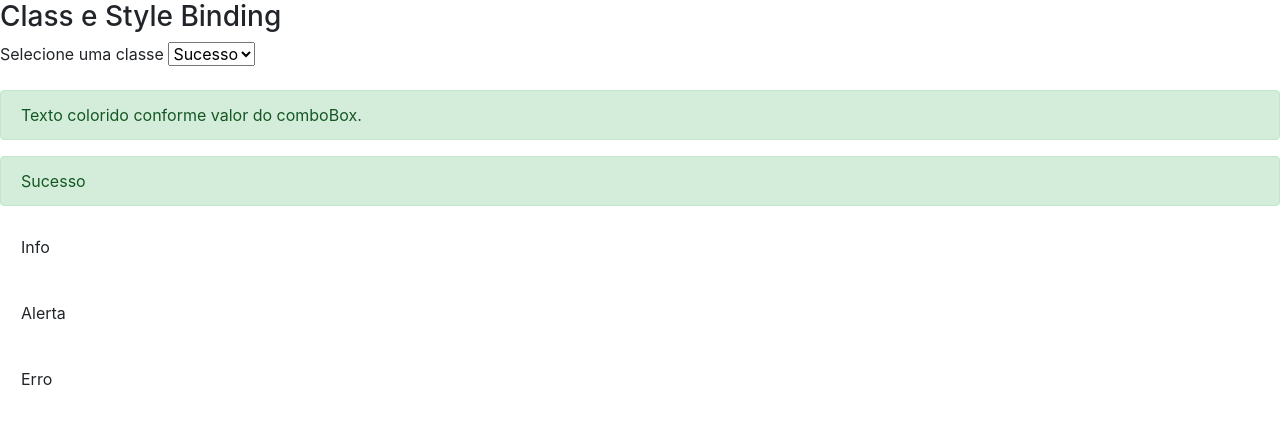
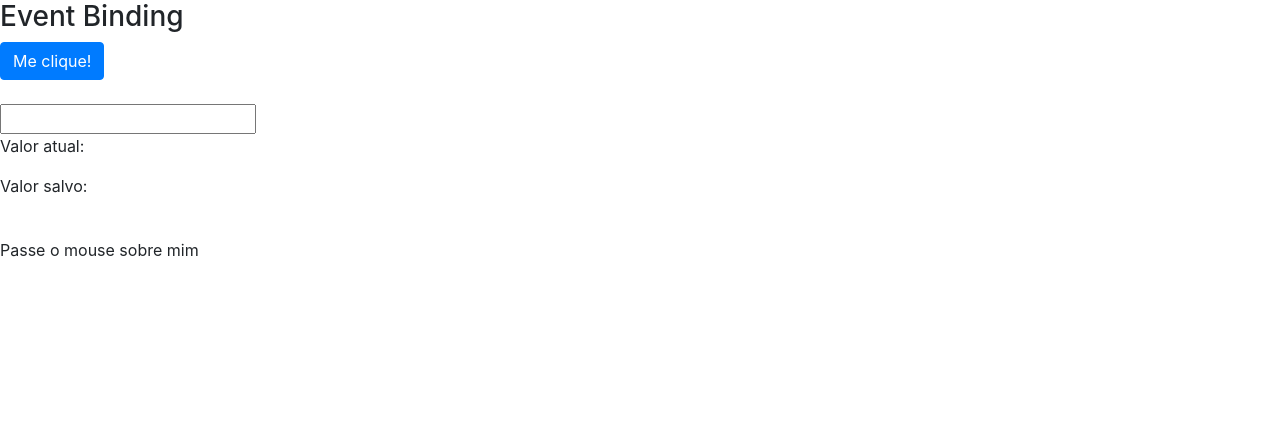
Before and after one commit to saulogrego/curso-angular, an Angular app in the folder data-binding/: page / in a window 1280 px wide. Shown: the top 424 px of the page. Built offline with nearby package versions, Linux system fonts and the light colour scheme.

Commit message:
Event Binding

```diff
--- a/data-binding/src/app/data-binding/data-binding.component.css
+++ b/data-binding/src/app/data-binding/data-binding.component.css
@@ -0,0 +1,4 @@
+.highlight{
+    background-color: yellow;
+    font-weight: bold;
+}
--- a/data-binding/src/app/data-binding/data-binding.component.html
+++ b/data-binding/src/app/data-binding/data-binding.component.html
@@ -1,4 +1,4 @@
-<section class="property-binding">
+<!--section class="property-binding">
 
   <!--article>
     <h3>Interpolation / Interpolação</h3>
@@ -15,7 +15,7 @@
     <img bind-src="urlImagem">
   </article-->
 
-  <article>
+  <!--article>
     <h3>Class e Style Binding</h3>
     <div>
       Selecione uma classe
@@ -28,7 +28,7 @@
       <br><br>
 
       <!-- class binding -->
-      <div class="alert {{ classe.value }}" role="alert">
+      <!--div class="alert {{ classe.value }}" role="alert">
         Texto colorido conforme valor do comboBox.
       </div>
 
@@ -46,9 +46,35 @@
       </div>
 
       <!-- style binding -->
-      <div class="alert alert-danger" role="alert" [style.display]="classe.value == 'alert-danger' ? 'block' : 'none'">
+      <!--div class="alert alert-danger" role="alert" [style.display]="classe.value == 'alert-danger' ? 'block' : 'none'">
           Este texto somente aparece em caso de erro.
       </div>
     </div>
   </article>
+</section-->
+
+<section class="event-binding">
+  <article>
+    <h3>Event Binding</h3>
+    <div>
+      <button (click)="botaoClicado()" class="btn btn-primary">
+        Me clique!
+      </button>
+      <br><br>
+      <input type="text" #campoInput
+        (keyup)="onKeyUp($event)"
+        (keyup.enter)="salvarValor($event.target.value)"
+        (blur)="salvarValor(campoInput.value)"/>
+
+      <p>Valor atual: {{ valorAtual }}</p>
+      <p>Valor salvo: {{ valorSalvo }}</p>
+
+      <br>
+      <span [class.highlight]="isMouseOver"
+        (mouseover)="onMouseOverOut()"
+        (mouseout)="onMouseOverOut()">
+        Passe o mouse sobre mim
+      </span>
+    </div>
+  </article>
 </section>
--- a/data-binding/src/app/data-binding/data-binding.component.ts
+++ b/data-binding/src/app/data-binding/data-binding.component.ts
@@ -10,6 +10,9 @@
   url: string = "http://loiane.com";
   cursoAngular: boolean = true;
   urlImagem = "http://lorempixel.com/400/200/nature";
+  valorAtual: string = '';
+  valorSalvo: string= '';
+  isMouseOver: boolean = false;
 
   getValor(){
     return 1;
@@ -19,6 +22,22 @@
     return true;
   }
 
+  botaoClicado(){
+    alert('Botão clicado');
+  }
+
+  onKeyUp(evento :KeyboardEvent){
+    this.valorAtual =(<HTMLInputElement>evento.target).value;
+  }
+
+  salvarValor(valor){
+    this.valorSalvo = valor;
+  }
+
+  onMouseOverOut(){
+    this.isMouseOver = !this.isMouseOver;
+  }
+
   constructor() { }
 
   ngOnInit() {
```
